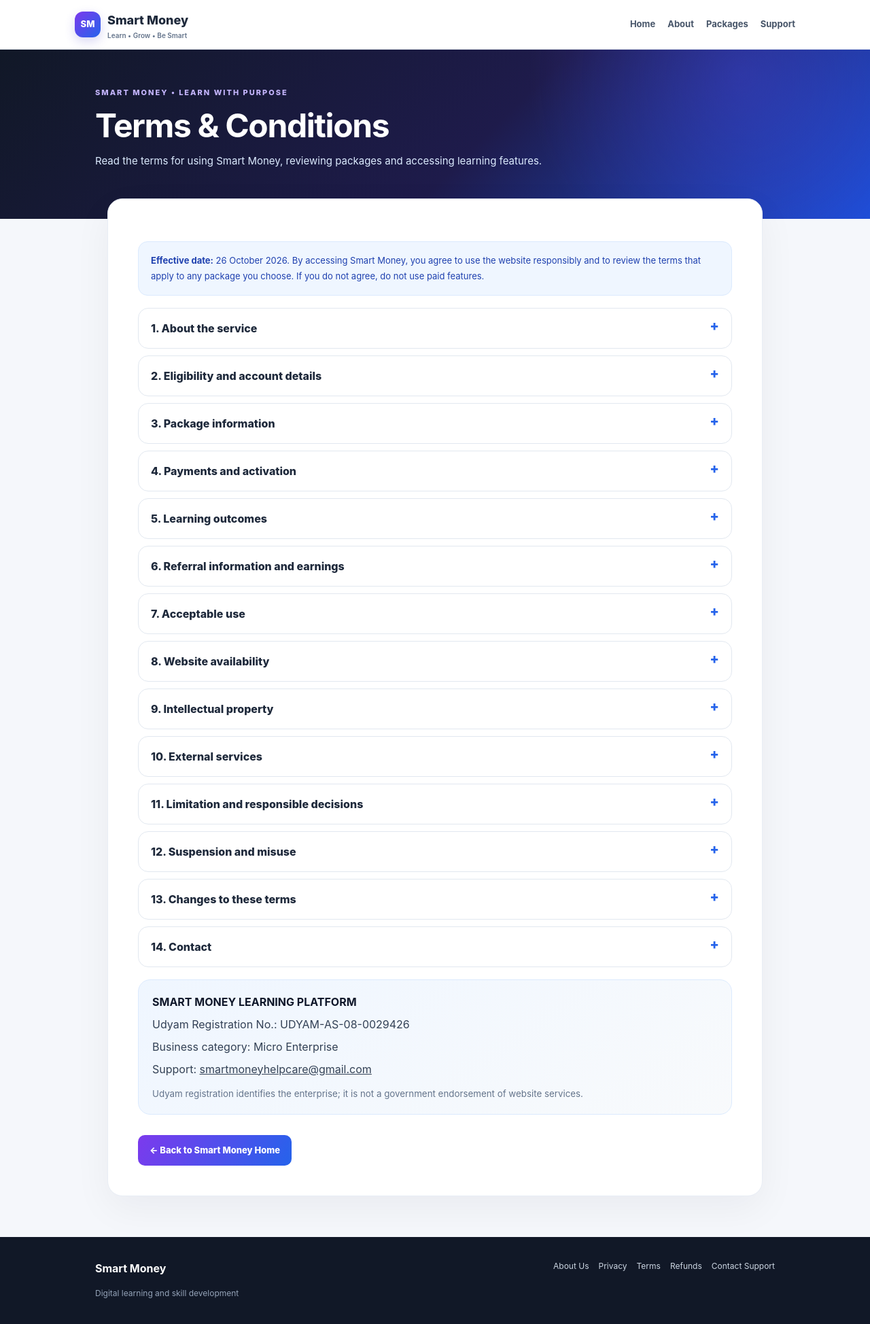
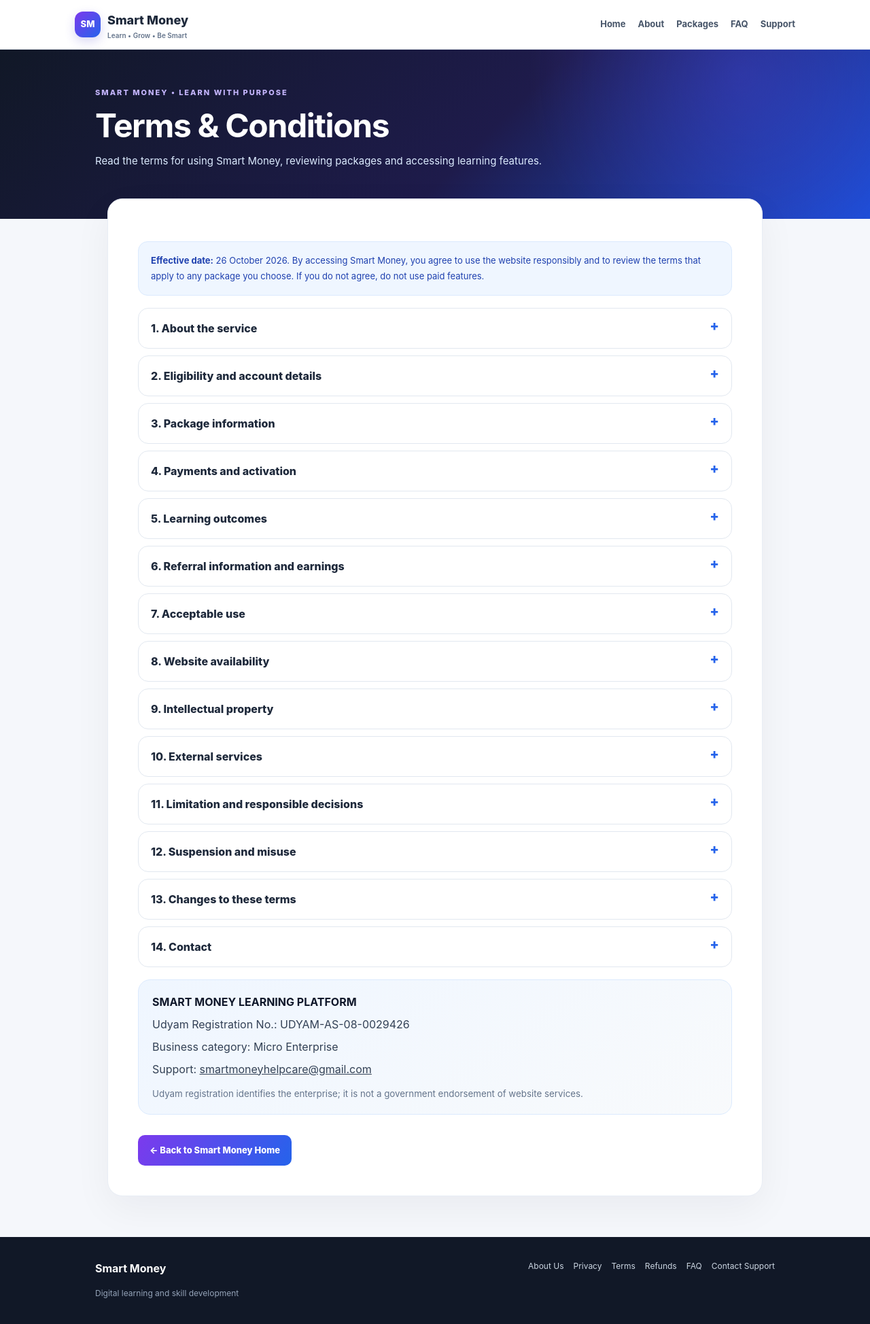
Before and after one commit to Swrang120/Smart_Money, a plain HTML site: page terms-and-conditions.html in a window 1280 px wide. Shown: the whole page at 68% size. Drawn offline with Linux system fonts and the light colour scheme.

Commit message:
Add FAQ navigation to policy page

```diff
--- a/terms-and-conditions.html
+++ b/terms-and-conditions.html
@@ -16,7 +16,7 @@ a{color:inherit}.topbar{position:sticky;top:0;z-index:5;background:rgba(255,255,
 </style>
 </head>
 <body>
-<header class="topbar"><nav class="nav" aria-label="Main navigation"><a class="brand" href="index.html#home"><span class="mark">SM</span><span>Smart Money<small>Learn • Grow • Be Smart</small></span></a><div class="navlinks"><a href="index.html#home">Home</a><a href="about.html">About</a><a href="index.html#packages">Packages</a><a href="index.html#support">Support</a></div></nav></header>
+<header class="topbar"><nav class="nav" aria-label="Main navigation"><a class="brand" href="index.html#home"><span class="mark">SM</span><span>Smart Money<small>Learn • Grow • Be Smart</small></span></a><div class="navlinks"><a href="index.html#home">Home</a><a href="about.html">About</a><a href="index.html#packages">Packages</a><a href="faq.html">FAQ</a><a href="index.html#support">Support</a></div></nav></header>
 <section class="hero"><div class="hero-inner"><div class="eyebrow">Smart Money • Learn with purpose</div><h1>Terms & Conditions</h1><p>Read the terms for using Smart Money, reviewing packages and accessing learning features.</p></div></section>
 <main class="wrap"><article class="paper"><div class="callout"><strong>Effective date:</strong> 26 October 2026. By accessing Smart Money, you agree to use the website responsibly and to review the terms that apply to any package you choose. If you do not agree, do not use paid features.</div>
 <details class="policy-accordion"><summary>1. About the service</summary><div class="policy-copy"><p>Smart Money is presented as an e-learning and digital skill-development platform. The website may provide package descriptions, course roadmaps, account features, support information and referral-related displays. Features and content can change as the platform develops.</p>
@@ -33,5 +33,5 @@ a{color:inherit}.topbar{position:sticky;top:0;z-index:5;background:rgba(255,255,
 </div></details><details class="policy-accordion"><summary>12. Suspension and misuse</summary><div class="policy-copy"><p>Access may be restricted where reasonably necessary to protect accounts, investigate suspected fraud, address security risks or respond to unlawful misuse, subject to applicable law and any required process. If you believe a restriction is mistaken, contact support with relevant details.</p>
 </div></details><details class="policy-accordion"><summary>13. Changes to these terms</summary><div class="policy-copy"><p>Terms may be updated when the service changes. The current published version should be reviewed before making a new purchase. Where required, material changes will be communicated through an appropriate notice.</p>
 </div></details><details class="policy-accordion"><summary>14. Contact</summary><div class="policy-copy"><p>For payment/login questions, use smartmoneycoustomar@proton.me. For general enquiries and referral questions, use smartmoneyhelpcare@gmail.com. Never send your password, one-time code or banking PIN.</p><p><strong>Important:</strong> This is a general terms draft and should be reviewed for compliance with the actual package, referral, payment and consumer-protection rules before being treated as final legal advice.</p></div></details><div class="business-identity"><strong>SMART MONEY LEARNING PLATFORM</strong><span>Udyam Registration No.: UDYAM-AS-08-0029426</span><span>Business category: Micro Enterprise</span><span>Support: <a href="mailto:smartmoneyhelpcare@gmail.com">smartmoneyhelpcare@gmail.com</a></span><small>Udyam registration identifies the enterprise; it is not a government endorsement of website services.</small></div><a class="back" href="index.html#home">← Back to Smart Money Home</a></article></main>
-<footer class="footer"><div class="foot-inner"><div><strong>Smart Money</strong><p>Digital learning and skill development</p></div><div class="foot-links"><a href="about.html">About Us</a><a href="privacy-policy.html">Privacy</a><a href="terms-and-conditions.html">Terms</a><a href="refund-policy.html">Refunds</a><a href="index.html#support">Contact Support</a></div></div></footer>
+<footer class="footer"><div class="foot-inner"><div><strong>Smart Money</strong><p>Digital learning and skill development</p></div><div class="foot-links"><a href="about.html">About Us</a><a href="privacy-policy.html">Privacy</a><a href="terms-and-conditions.html">Terms</a><a href="refund-policy.html">Refunds</a><a href="faq.html">FAQ</a><a href="index.html#support">Contact Support</a></div></div></footer>
 </body></html>
```
